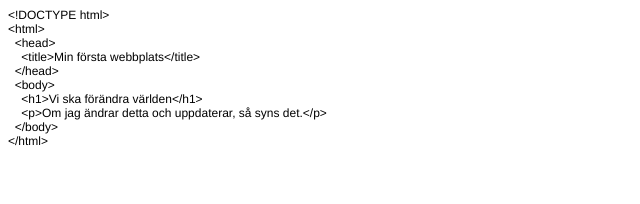
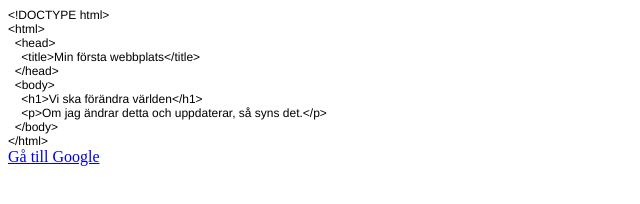
Before and after one commit to TonyEaston/Soderstrom, a plain HTML site: page index.html in a window 1280 px wide. Shown: the whole page, without its empty margins (0-640 px from the left). Drawn offline with Linux system fonts and the light colour scheme.

Commit message:
updated index.html

```diff
--- a/index.html
+++ b/index.html
@@ -23,3 +23,5 @@
 <p class="p1">&lt;/html&gt;</p>
 </body>
 </html>
+
+<a href="https://www.soderstromeaston.com" target="_blank">Gå till Google</a>
```
